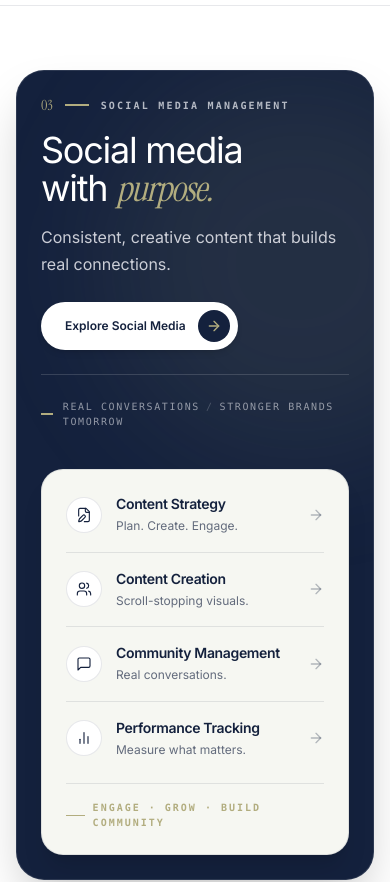
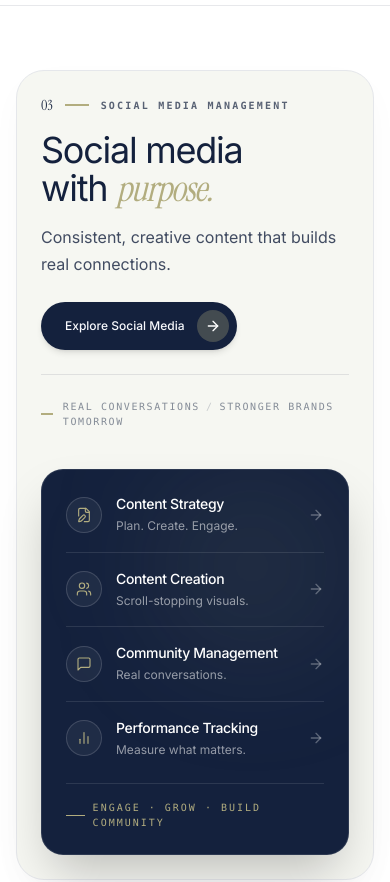
Before and after one commit to FaizaSami0007/KreaitX_By_Faiza, a Next.js app: page /solutions in a window 390 px wide. Shown: the part 3480-4362 px from the top of the page. Built offline with nearby package versions, Linux system fonts and the light colour scheme.

Commit message:
feat: sync all recent Solutions redesigns and mobile menu fixes

```diff
--- a/components/sections/SocialMediaSection.tsx
+++ b/components/sections/SocialMediaSection.tsx
@@ -42,13 +42,10 @@ export const SocialMediaSection: React.FC = () => {
     >
       <Container size="default" className="relative z-10 w-full max-w-[1400px] px-4 sm:px-6 lg:px-8">
 
-        {/* Main Editorial Card Container with Deep Navy (#14213D) Canvas */}
-        <div className="relative rounded-[28px] sm:rounded-[32px] lg:rounded-[36px] bg-[#14213D] text-[#F7F8FC] border border-white/10 p-6 sm:p-10 lg:p-12 xl:p-14 shadow-2xl overflow-hidden">
+        {/* Main Editorial Card Container with Plain Dove White (#F6F7F2) Canvas */}
+        <div className="relative rounded-[28px] sm:rounded-[32px] lg:rounded-[36px] bg-[#F6F7F2] border border-[#14213D]/08 p-6 sm:p-10 lg:p-12 xl:p-14 shadow-[0_12px_40px_-12px_rgba(20,33,61,0.05)]">
 
-          {/* Ambient Lighting Gradient */}
-          <div className="absolute top-0 left-1/4 w-96 h-96 bg-[#B2AD7F]/10 rounded-full blur-3xl pointer-events-none" />
-
-          <div className="relative z-10 grid grid-cols-1 lg:grid-cols-12 gap-10 lg:gap-12 items-center min-h-[520px]">
+          <div className="grid grid-cols-1 lg:grid-cols-12 gap-10 lg:gap-12 items-center min-h-[520px]">
 
             {/* ---------------------------------------------------------- */}
             {/* LEFT: NARRATIVE & PRIMARY CTA (Cols 1-6)                   */}
@@ -59,11 +56,11 @@ export const SocialMediaSection: React.FC = () => {
                 {/* Eyebrow: 03 — SOCIAL MEDIA MANAGEMENT */}
                 <Reveal delay={0.05} yOffset={10}>
                   <div className="flex items-center gap-3">
-                    <span className="font-serif font-normal text-sm sm:text-base text-[#B2AD7F]">
+                    <span className="font-serif font-normal text-sm sm:text-base text-[#14213D]">
                       03
                     </span>
                     <span className="w-6 h-[1.5px] bg-[#B2AD7F]" aria-hidden="true" />
-                    <span className="text-[10px] sm:text-[11px] font-mono font-semibold uppercase tracking-[0.22em] text-[#F7F8FC]/70">
+                    <span className="text-[10px] sm:text-[11px] font-mono font-semibold uppercase tracking-[0.22em] text-[#14213D]/70">
                       SOCIAL MEDIA MANAGEMENT
                     </span>
                   </div>
@@ -73,7 +70,7 @@ export const SocialMediaSection: React.FC = () => {
                 <Reveal delay={0.12} yOffset={16}>
                   <h2
                     id="social-media-heading"
-                    className="text-[clamp(36px,4.5vw,60px)] font-normal text-white tracking-[-0.035em] leading-[1.06]"
+                    className="text-[clamp(36px,4.5vw,60px)] font-normal text-[#14213D] tracking-[-0.035em] leading-[1.06]"
                   >
                     Social media <br />
                     with{" "}
@@ -85,20 +82,20 @@ export const SocialMediaSection: React.FC = () => {
 
                 {/* Supporting Copy */}
                 <Reveal delay={0.18} yOffset={14}>
-                  <p className="text-base sm:text-[17px] text-[#F7F8FC]/80 leading-[1.68] font-normal max-w-[460px]">
+                  <p className="text-base sm:text-[17px] text-[#14213D]/80 leading-[1.68] font-normal max-w-[460px]">
                     Consistent, creative content that builds real connections.
                   </p>
                 </Reveal>
 
-                {/* Primary CTA in Dove White / Inverted */}
+                {/* Primary CTA with Gold Badge */}
                 <Reveal delay={0.24} yOffset={14}>
                   <div className="pt-2">
                     <Link
                       href="/contact?service=social-media-management"
-                      className="group inline-flex items-center justify-between pl-6 pr-2 py-2 rounded-full text-xs sm:text-sm font-medium text-[#14213D] bg-white hover:bg-[#F6F7F2] transition-all duration-200 shadow-md hover:-translate-y-0.5 active:scale-[0.98] min-h-[46px]"
+                      className="group inline-flex items-center justify-between pl-6 pr-2 py-2 rounded-full text-xs sm:text-sm font-medium text-[#F7F8FC] bg-[#14213D] hover:bg-[#0C182F] transition-all duration-200 shadow-md hover:-translate-y-0.5 active:scale-[0.98] min-h-[46px]"
                     >
-                      <span className="mr-3 font-semibold">Explore Social Media</span>
-                      <div className="w-8 h-8 rounded-full bg-[#14213D] flex items-center justify-center text-[#B2AD7F] transition-all duration-200 group-hover:bg-[#0C182F] group-hover:translate-x-0.5 shrink-0">
+                      <span className="mr-3">Explore Social Media</span>
+                      <div className="w-8 h-8 rounded-full bg-[#B2AD7F]/30 flex items-center justify-center text-white transition-all duration-200 group-hover:bg-[#B2AD7F]/50 group-hover:translate-x-0.5 shrink-0">
                         <ArrowRight className="h-4 w-4" />
                       </div>
                     </Link>
@@ -108,9 +105,9 @@ export const SocialMediaSection: React.FC = () => {
 
               {/* Bottom Micro-Copy */}
               <Reveal delay={0.3} yOffset={10}>
-                <div className="pt-6 sm:pt-8 border-t border-white/15 flex items-center gap-2.5">
+                <div className="pt-6 sm:pt-8 border-t border-[#14213D]/10 flex items-center gap-2.5">
                   <span className="w-3.5 h-[1.5px] bg-[#B2AD7F]" aria-hidden="true" />
-                  <div className="text-[10px] font-mono tracking-[0.16em] text-[#F7F8FC]/55 uppercase">
+                  <div className="text-[10px] font-mono tracking-[0.16em] text-[#14213D]/50 uppercase">
                     <span>REAL CONVERSATIONS</span>
                     <span className="mx-1.5 opacity-40">/</span>
                     <span>STRONGER BRANDS TOMORROW</span>
@@ -121,14 +118,17 @@ export const SocialMediaSection: React.FC = () => {
             </div>
 
             {/* ---------------------------------------------------------- */}
-            {/* RIGHT: DOVE WHITE CAPABILITIES PANEL (Cols 7-12)           */}
+            {/* RIGHT: DEEP NAVY CAPABILITIES PANEL (Cols 7-12)            */}
             {/* ---------------------------------------------------------- */}
             <div className="lg:col-span-6 w-full max-w-[580px] lg:ml-auto">
               <Reveal delay={0.22} yOffset={18}>
-                <div className="relative rounded-[22px] sm:rounded-[26px] bg-[#F6F7F2] text-[#14213D] p-6 sm:p-8 lg:p-9 border border-[#14213D]/10 shadow-xl overflow-hidden">
+                <div className="relative rounded-[22px] sm:rounded-[26px] bg-[#14213D] text-[#F7F8FC] p-6 sm:p-8 lg:p-9 border border-white/10 shadow-2xl overflow-hidden">
+
+                  {/* Ambient Light Accent */}
+                  <div className="absolute top-0 right-0 w-48 h-48 bg-[#B2AD7F]/10 rounded-full blur-3xl pointer-events-none" />
 
                   {/* 4 Vertical Capabilities */}
-                  <div className="divide-y divide-[#14213D]/10 relative z-10">
+                  <div className="divide-y divide-white/10 relative z-10">
                     {socialMediaCapabilities.map((item, index) => {
                       const IconComponent = item.icon;
                       return (
@@ -141,23 +141,23 @@ export const SocialMediaSection: React.FC = () => {
                         >
                           <div className="flex items-center gap-3.5 sm:gap-4">
                             {/* Circular Icon Ring */}
-                            <div className="w-9 h-9 sm:w-10 sm:h-10 rounded-full border border-[#14213D]/10 bg-white flex items-center justify-center text-[#14213D] group-hover:border-[#B2AD7F] group-hover:bg-[#FAF7F0] group-hover:text-[#B2AD7F] transition-all duration-200 shrink-0 shadow-2xs">
+                            <div className="w-9 h-9 sm:w-10 sm:h-10 rounded-full border border-white/15 bg-white/5 flex items-center justify-center text-[#B2AD7F] group-hover:border-[#B2AD7F]/50 group-hover:bg-[#B2AD7F]/10 transition-all duration-200 shrink-0">
                               <IconComponent className="h-4 w-4 sm:h-4.5 sm:w-4.5 stroke-[1.7]" />
                             </div>
 
                             {/* Title & Description */}
                             <div className="space-y-0.5">
-                              <h3 className="text-sm sm:text-base font-semibold text-[#14213D] tracking-tight group-hover:text-[#0C182F] transition-colors">
+                              <h3 className="text-sm sm:text-base font-medium text-white tracking-tight group-hover:text-[#F7F8FC] transition-colors">
                                 {item.title}
                               </h3>
-                              <p className="text-xs text-[#14213D]/65 font-normal leading-relaxed">
+                              <p className="text-xs text-white/55 font-normal leading-relaxed">
                                 {item.description}
                               </p>
                             </div>
                           </div>
 
                           {/* Interactive Hover Arrow */}
-                          <div className="ml-3 shrink-0 text-[#14213D]/30 group-hover:text-[#B2AD7F] group-hover:translate-x-1 transition-all duration-200">
+                          <div className="ml-3 shrink-0 text-white/30 group-hover:text-[#B2AD7F] group-hover:translate-x-1 transition-all duration-200">
                             <ArrowRight className="h-4 w-4" />
                           </div>
                         </Link>
@@ -166,9 +166,9 @@ export const SocialMediaSection: React.FC = () => {
                   </div>
 
                   {/* Bottom Micro Detail */}
-                  <div className="mt-6 sm:mt-7 pt-4 border-t border-[#14213D]/10 flex items-center gap-2 relative z-10">
+                  <div className="mt-6 sm:mt-7 pt-4 border-t border-white/10 flex items-center gap-2 relative z-10">
                     <span className="w-5 h-[1px] bg-[#B2AD7F]" aria-hidden="true" />
-                    <span className="text-[10px] font-mono tracking-[0.2em] text-[#B2AD7F] uppercase font-semibold">
+                    <span className="text-[10px] font-mono tracking-[0.2em] text-[#B2AD7F] uppercase">
                       ENGAGE · GROW · BUILD COMMUNITY
                     </span>
                   </div>
```
